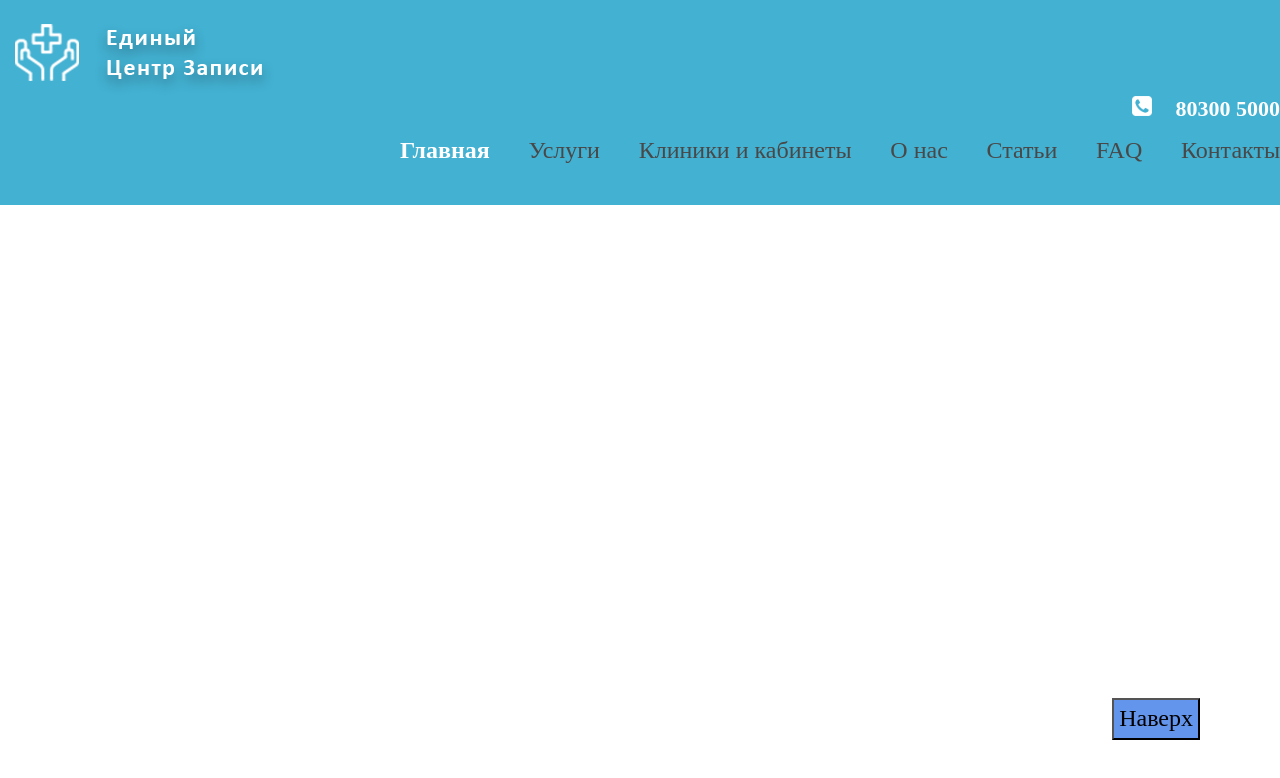
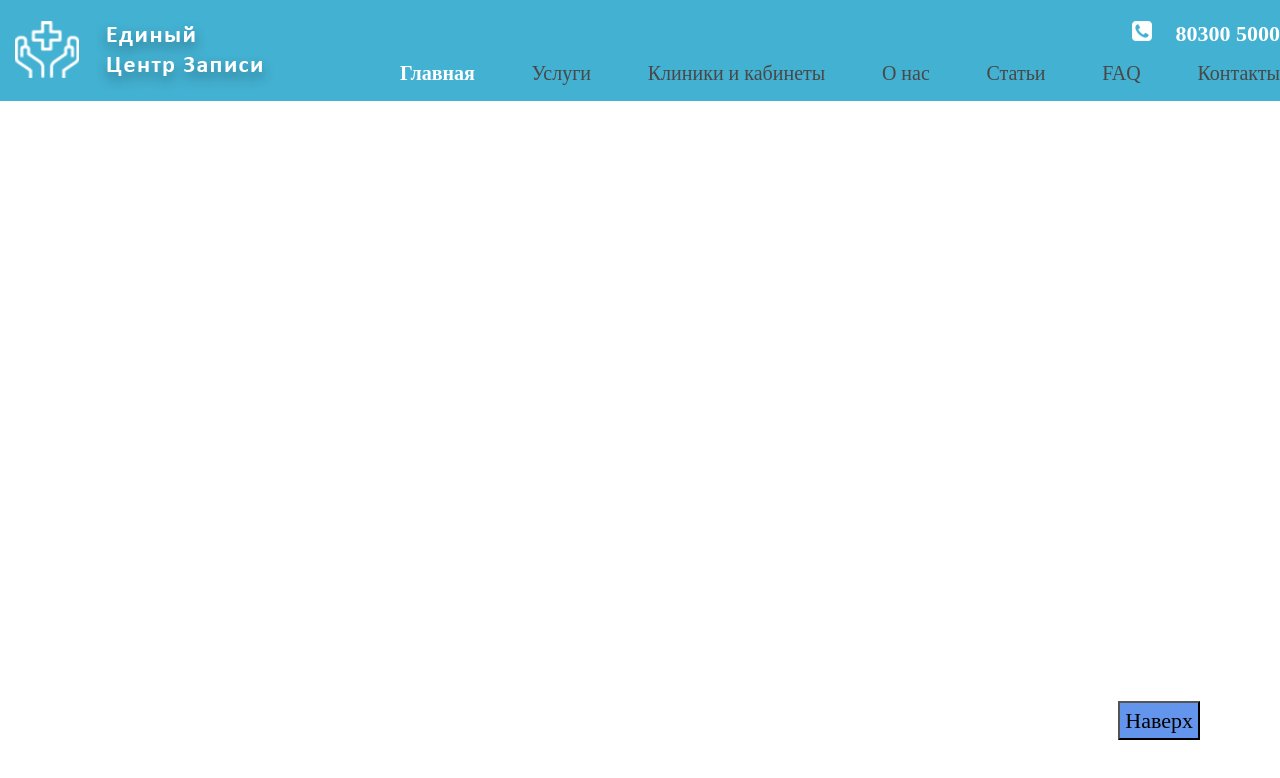
Before and after one commit to Allekssa/it-oxygen-front, a website: page main.html in a window 1280 px wide. Drawn offline with nearby package versions, Linux system fonts and the light colour scheme.

Commit message:
feature/09.07

```diff
--- a/css/main.css
+++ b/css/main.css
@@ -3,6 +3,8 @@
     margin-left: auto;
     margin-right: auto;
     padding: 0;
+    display: flex;
+    justify-content: space-between;
 }
 .header_right {
     display: flex;
@@ -12,13 +14,14 @@
 }
 .header {
     background-color: #43b1d2;
-    padding-bottom: 24px;
-    padding-top: 24px;
+    padding-top: 21px;
 }
 .logo {
     display: flex;
     flex-flow: wrap;
     padding-left: 15px;
+    width: 240px;
+    height: 57px;
 }
 .menu_top {
     list-style: none;
@@ -30,7 +33,7 @@
 li a{
     text-decoration: none;
     color: #494848;
-    font-size: 24px;
+    font-size: 20px;
 }
 .main {
     color: #ffffff;
@@ -42,7 +45,7 @@ li a{
     padding: 5px;
     color: #000;
     background: cornflowerblue;
-    font-size: 24px;
+    font-size: 22px;
 }
 .phone_img {
     margin: 0 18px;
```
